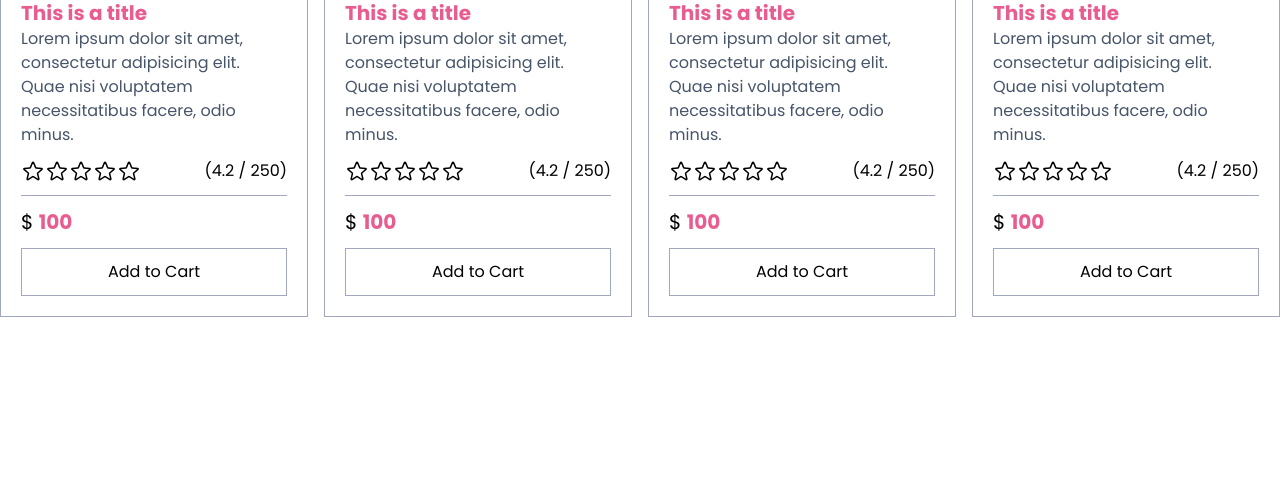
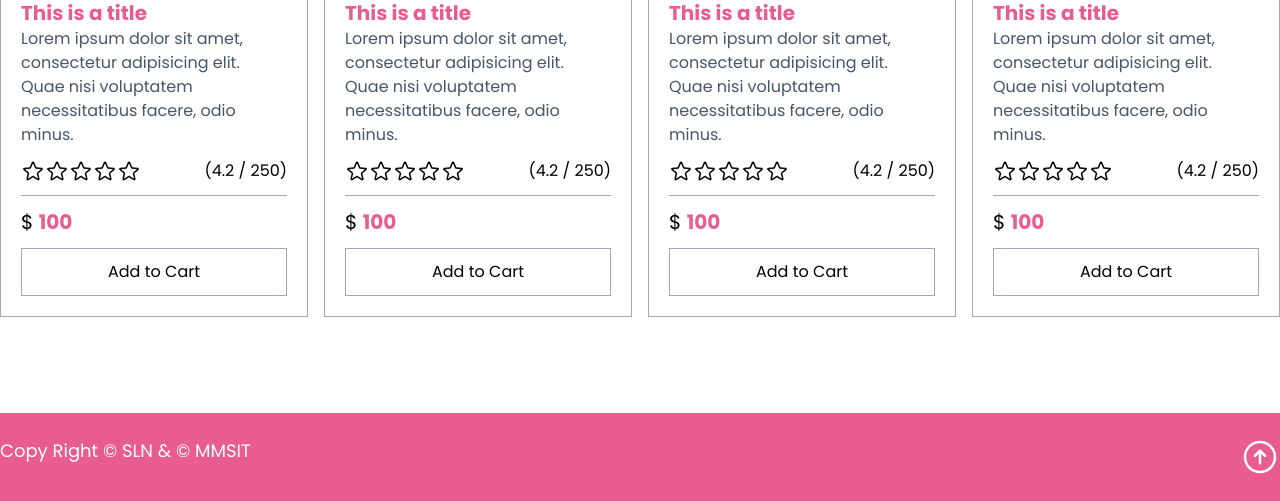
Before and after one commit to SLN4403/E-Commerce-Web, a website built with Vite: page index.html in a window 1280 px wide. Shown: the part 835-1336 px from the top of the page. Before the commit the page ends 1152 px from the top, so only its background shows below. Built offline with nearby package versions, Linux system fonts and the light colour scheme; a web font is replaced by a local one.

Commit message:
footer done

```diff
--- a/index.html
+++ b/index.html
@@ -18,7 +18,7 @@
                 <div class="flex justify-between items-center py-3">
                 <!-- BRAND NAMES -->
                     <div class="brand ">
-                        <h1 class="font-heading text-2xl text-primary">Your Essential Wardrobe</h1>
+                        <h1 class="font-heading text-3xl text-primary">Your Essential Wardrobe</h1>
                         <p>E-Commerce-App</p>
                     </div>
                 <!-- BUTTONS -->
@@ -359,7 +359,15 @@
             </div>
         </section>
 
-        <footer>
+        <footer class="bg-primary mt-24 py-6 text-lg text-white">
+          <div class="container flex justify-between">
+          <p>Copy Right &copy; <a href="https://github.com/SLN4403">SLN</a> & &copy; <a href="https://mms-it.com">MMSIT</a></p>
+            <button>
+              <svg xmlns="http://www.w3.org/2000/svg" fill="none" viewBox="0 0 24 24" stroke-width="1.5" stroke="currentColor" class="w-10 h-10">
+                <path stroke-linecap="round" stroke-linejoin="round" d="M15 11.25l-3-3m0 0l-3 3m3-3v7.5M21 12a9 9 0 11-18 0 9 9 0 0118 0z" />
+              </svg>
+            </button>
+          </div>
         </footer>
     </main>
     <script type="module" src="./main.js"></script>
```
